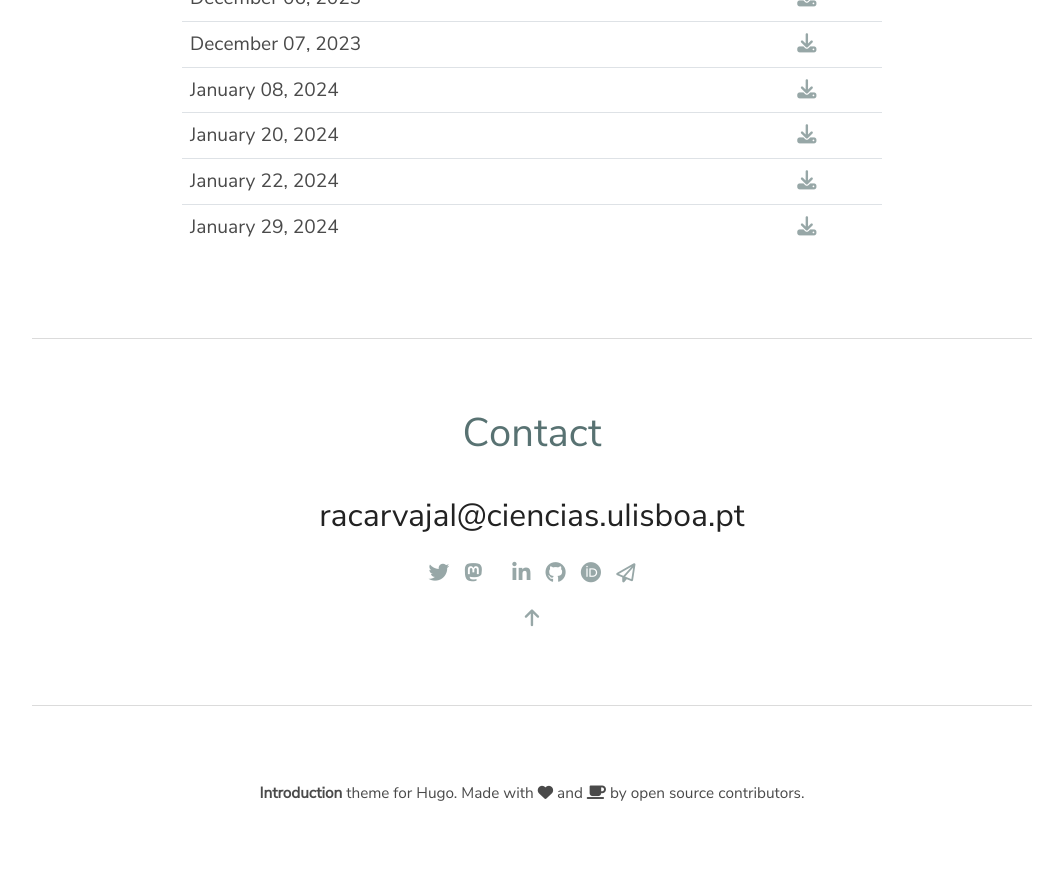
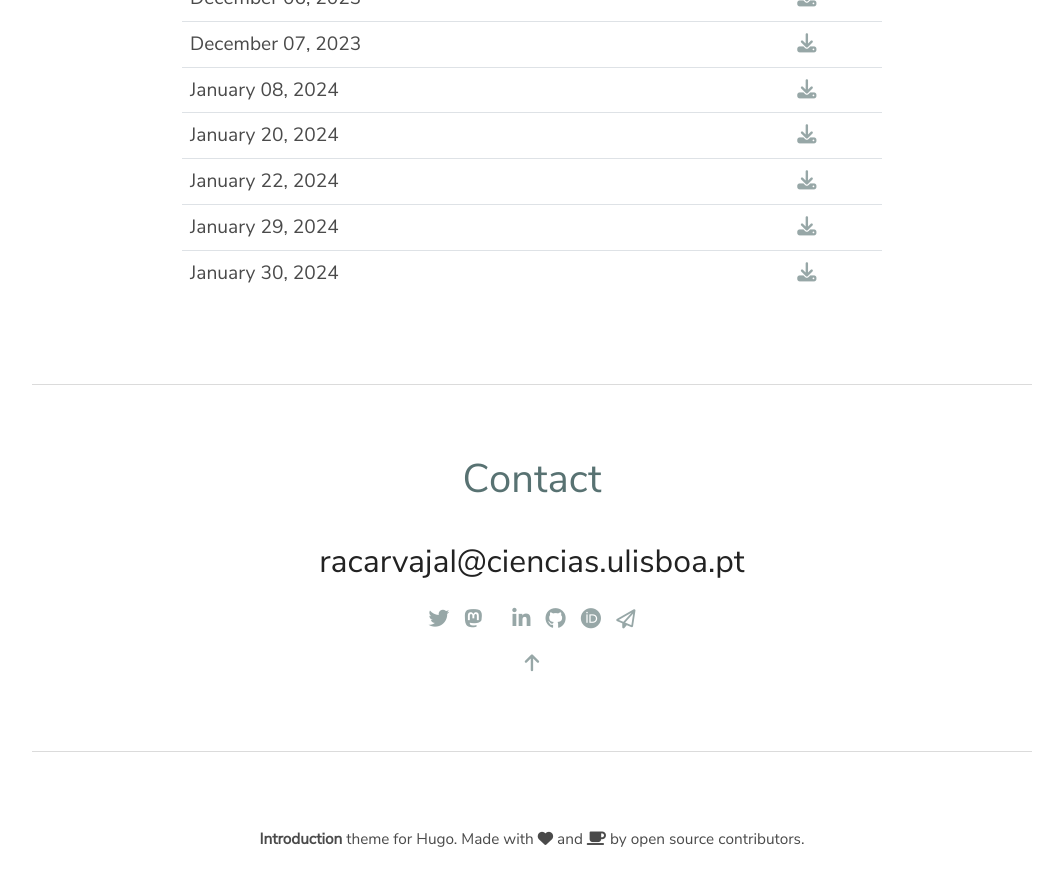
Before and after one commit to racarvajal/racarvajal.github.io, a Jekyll site: the page thesis.html, which Jekyll copies as it is, in a window 1280 px wide and 900 px high, scrolled down 1221 px. Shown: the top 886 px of the window, without its empty margins (108-1171 px from the left). Built offline with Jekyll 4.4.1, drawn with Linux system fonts in a browser that asks for light colours; before the commit the page ends 2076 px from its top, so only the background shows below that.

Commit message:
add jan 30 doc

```diff
--- a/thesis.html
+++ b/thesis.html
@@ -175,6 +175,14 @@
               </a>
             </td>
           </tr>
+          <tr>
+            <td>January 30, 2024</td>
+            <td class="t-center">
+              <a href="files/thesis/thesis_RCP_FCUL_Jan30.pdf" target="_blank">
+                <i class="fa fa-download"></i>
+              </a>
+            </td>
+          </tr>
         </table>
       </div>
     </div>
```
Also changed, not shown: 1 other file.
